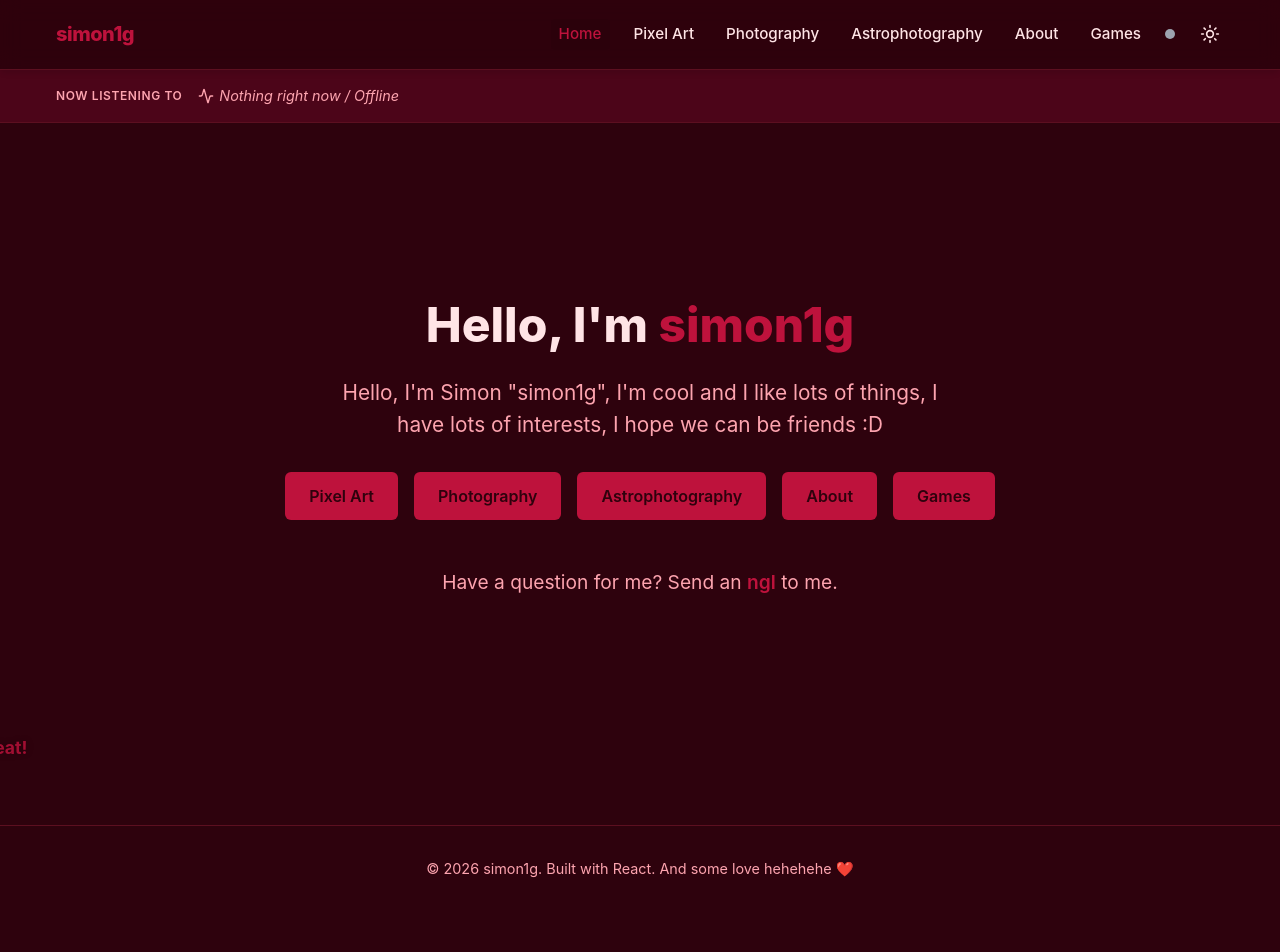
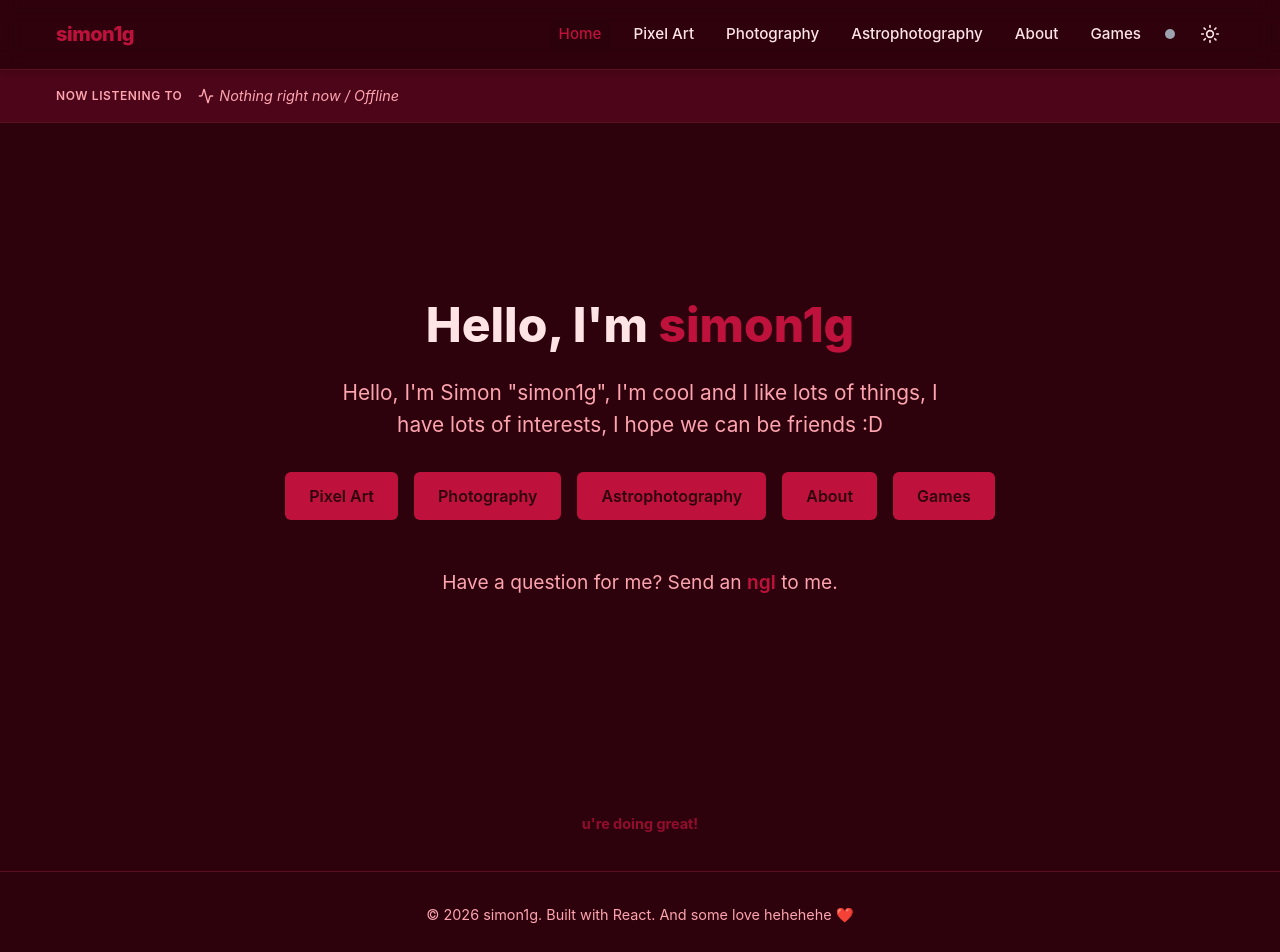
Before and after one commit to simon1g/simon1g-site, a React (Vite) app: page / in a window 1280 px wide. Shown: the top 952 px of the page. Before the commit the page ends 912 px from the top, so only its background shows below. Built offline with nearby package versions, Linux system fonts and the light colour scheme; no server answers.

Commit message:
feat: Initialize core application structure with global styles, routing, and a dynamic footer message.

```diff
--- a/src/App.jsx
+++ b/src/App.jsx
@@ -9,7 +9,7 @@ import Astrophotography from './components/Astrophotography';
 import About from './components/About';
 import Games from './components/Games';
 
-const FlyingMessages = () => {
+const FooterMessage = () => {
   const messages = [
     "hello",
     "how you doing?",
@@ -35,13 +35,13 @@ const FlyingMessages = () => {
     };
 
     showNextMessage();
-    const interval = setInterval(showNextMessage, 15000); // New message every 15s
+    const interval = setInterval(showNextMessage, 10000); // Change every 10s
     return () => clearInterval(interval);
   }, []);
 
   return (
-    <div className="flying-messages-container">
-      <div key={key} className="flying-text">
+    <div className="footer-message-container">
+      <div key={key} className="footer-message-text">
         {currentMessage}
       </div>
     </div>
@@ -63,7 +63,7 @@ function App() {
           <Route path="/games" element={<Games />} />
         </Routes>
       </main>
-      <FlyingMessages />
+      <FooterMessage />
       <footer style={{
         textAlign: 'center',
         padding: '2rem',
--- a/src/styles/global.css
+++ b/src/styles/global.css
@@ -177,38 +177,33 @@ button {
     }
 }
 
-/* Flying Footer Messages */
-.flying-messages-container {
-    position: fixed;
-    bottom: 25px;
-    /* Positioned near the footer/stripe area */
-    left: 0;
+/* Footer Message */
+.footer-message-container {
     width: 100%;
-    height: 40px;
+    height: 30px;
+    display: flex;
+    align-items: center;
+    justify-content: center;
     pointer-events: none;
-    overflow: hidden;
-    z-index: 10;
+    margin-top: 1rem;
 }
 
-.flying-text {
-    position: absolute;
-    white-space: nowrap;
-    font-size: 1.1rem;
+.footer-message-text {
+    font-size: 0.9rem;
     font-weight: 700;
     color: var(--accent-color);
-    text-shadow: 0 0 8px rgba(0, 0, 0, 0.4);
-    opacity: 0.8;
-    animation: flyAcross 14s linear forwards;
-    right: 100%;
-    /* Start off-screen right */
+    opacity: 0.7;
+    animation: fadeInMessage 0.8s ease-out forwards;
 }
 
-@keyframes flyAcross {
+@keyframes fadeInMessage {
     from {
-        transform: translateX(100vw);
+        opacity: 0;
+        transform: translateY(5px);
     }
 
     to {
-        transform: translateX(-150vw);
+        opacity: 0.7;
+        transform: translateY(0);
     }
 }
```
